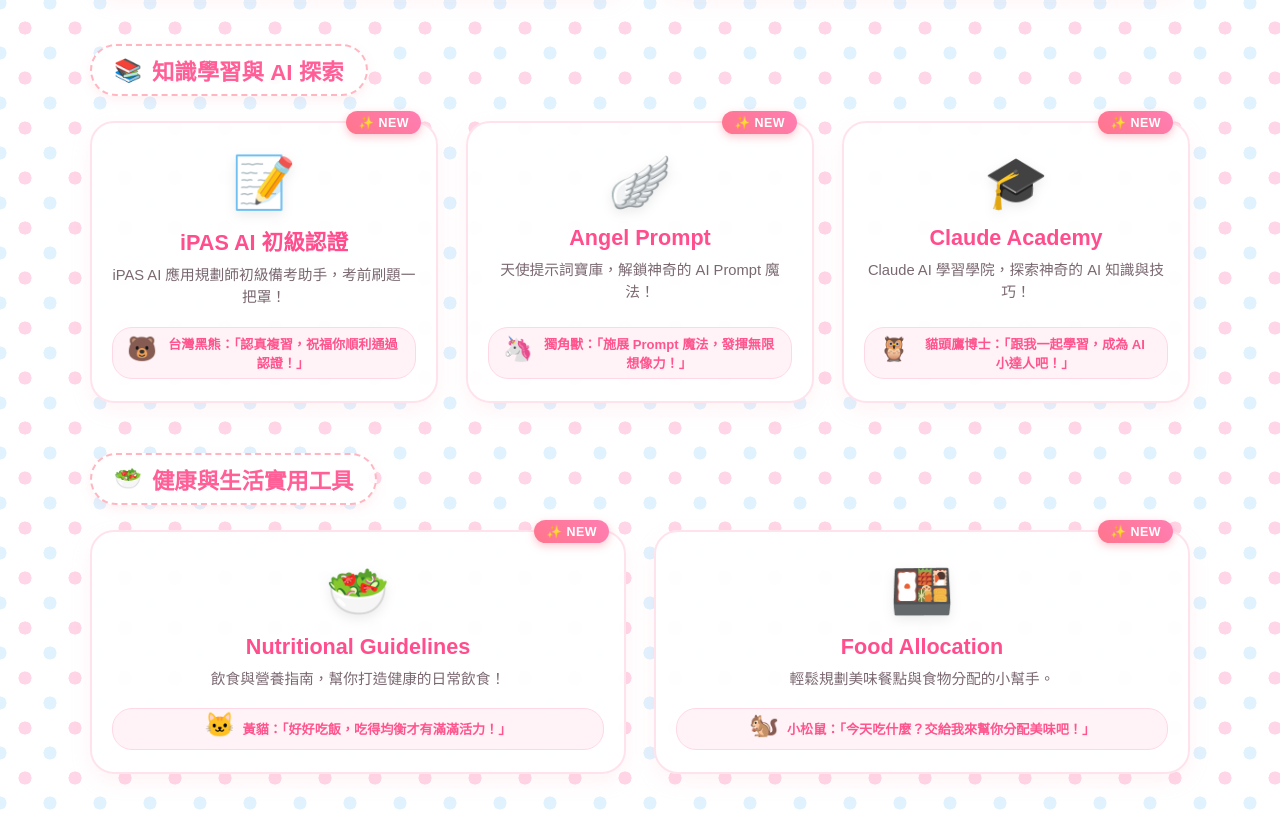
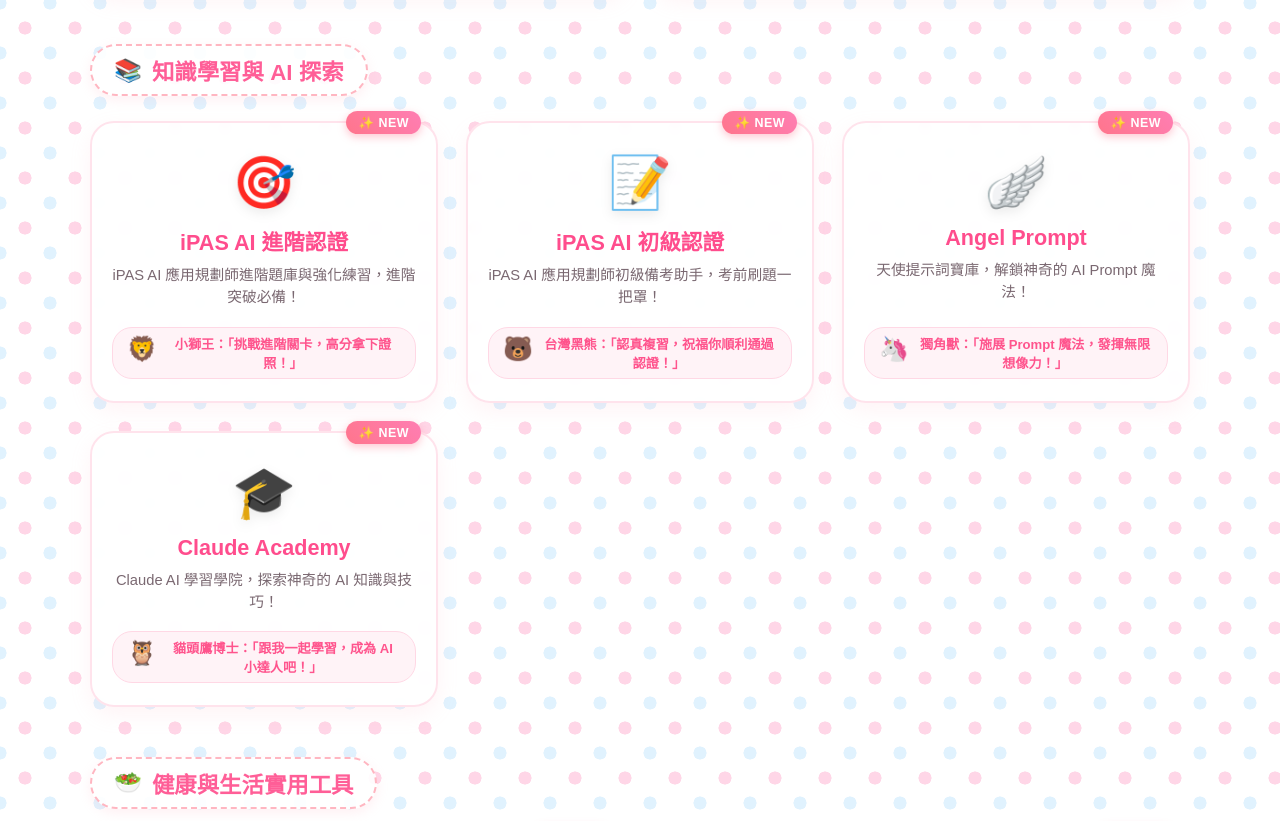
Before and after one commit to abbybunnycat/index, a plain HTML site: page index.html in a window 1280 px wide. Shown: the part 1497-2318 px from the top of the page. Drawn offline with Linux system fonts and the light colour scheme; a web font is replaced by a local one.

Commit message:
Update index.html

```diff
--- a/index.html
+++ b/index.html
@@ -352,7 +352,19 @@
             </div>
             <div class="grid-container">
 
-                <!-- iPAS AI Basic (最新新增) -->
+                <!-- iPAS AI Advance (最新新增) -->
+                <a href="https://abbybunnycat.github.io/ipas_ai_advance/" target="_blank" rel="noopener noreferrer" class="card">
+                    <span class="new-badge">✨ NEW</span>
+                    <div class="card-icon">🎯</div>
+                    <h2>iPAS AI 進階認證</h2>
+                    <p>iPAS AI 應用規劃師進階題庫與強化練習，進階突破必備！</p>
+                    <div class="animal-helper">
+                        <span class="animal-avatar">🦁</span>
+                        <span class="animal-dialog">小獅王：「挑戰進階關卡，高分拿下證照！」</span>
+                    </div>
+                </a>
+
+                <!-- iPAS AI Basic -->
                 <a href="https://abbybunnycat.github.io/ipas_ai_basic/" target="_blank" rel="noopener noreferrer" class="card">
                     <span class="new-badge">✨ NEW</span>
                     <div class="card-icon">📝</div>
```
